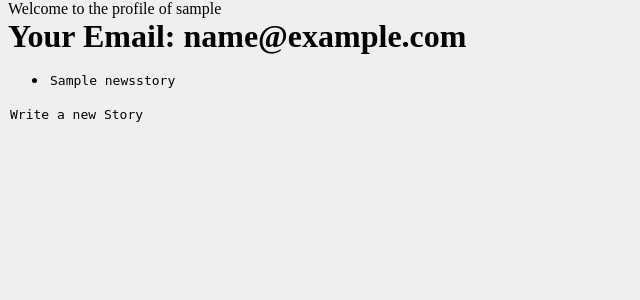
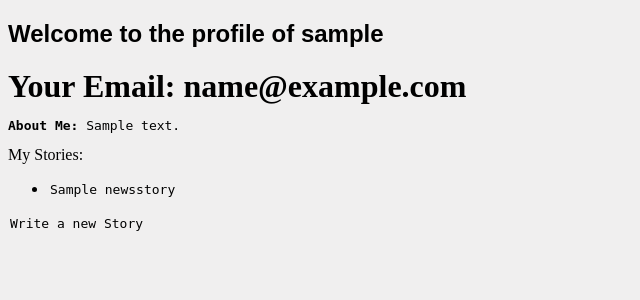
Before and after one commit to SheCodesAus/she-codes-django-news-project-ishajazmine, a Django app: page /users/1/ in a window 1280 px wide. Shown: the part 87-387 px from the top of the page, without its empty margins (0-640 px from the left). Run offline with Django 4.2, Linux system fonts and the light colour scheme; a user stored in the database is signed in; tables that the repository leaves empty hold one stand-in row (values such as "Sample post"); parts of the project's set-up code (start-up, migrations or seed data) failed here and were passed over; some web fonts are replaced.

Commit message:
180222
work aa 180222

```diff
--- a/she_codes_news/news/models.py
+++ b/she_codes_news/news/models.py
@@ -11,4 +11,5 @@ class NewsStory(models.Model):
     )
     pub_date = models.DateTimeField()
     content = models.TextField()
+    # image = models.UrlField(null=True, blank=True)
     # picture = models.UrlField(upload_to=settings.MEDIA_ROOT)
--- a/she_codes_news/news/urls.py
+++ b/she_codes_news/news/urls.py
@@ -6,6 +6,6 @@ app_name = 'news'
 urlpatterns = [
     path('', views.IndexView.as_view(), name='index'),
     path('<int:pk>/', views.StoryView.as_view(), name='story'),
-    # ^^what does this mean - primary key
+    # path('<int:pk>/edit', views.EditStoryView.as_view(), name='editStory'),
     path('add-story/', views.AddStoryView.as_view(),name='newStory'),
 ]
--- a/she_codes_news/users/forms.py
+++ b/she_codes_news/users/forms.py
@@ -5,9 +5,9 @@ from .models import CustomUser
 class CustomUserCreationForm(UserCreationForm):
     class Meta:
         model = CustomUser
-        fields = ['username', 'email']
+        fields = ['username', 'email', 'about_me', 'image']
 
 class CustomUserChangeForm(UserChangeForm):
     class Meta:
         model = CustomUser
-        fields = ['username', 'email']
+        fields = ['username', 'email', 'about_me', 'image']
--- a/she_codes_news/users/models.py
+++ b/she_codes_news/users/models.py
@@ -3,11 +3,19 @@ from django.db import models
 # Create your models here.
 from django.contrib.auth.models import AbstractUser
 from django.contrib.auth.models import User
+from django.urls import reverse
 
 class CustomUser(AbstractUser):
-    pass
+
+    about_me = models.TextField(blank=True)
+
+    image = models.URLField(null = True, blank = True)
+
     def __str__(self):
         return self.username
+
+    def get_absolute_url(self):
+        return reverse('users:profile', kwargs={'pk': self.pk})
 
 
 
--- a/she_codes_news/users/templates/users/userProfile.html
+++ b/she_codes_news/users/templates/users/userProfile.html
@@ -1,11 +1,16 @@
 {% extends 'base.html' %}
 {% block content %}
-<h>Welcome to the profile of {{customuser.username}} </h2>
-<h3>Your Email: {{customuser.email}}</h3>
+<h2>Welcome to the profile of {{user.username}} </h2>
+<h3>Your Email: {{user.email}}</h3>
 
 <div>
+    <p><strong>About Me:</strong>&nbsp{{user.about_me}}</p>
+</div>
+
+<div>
+    My Stories:
     <ul>
-    {% for story in customuser.newsstory_set.all %}
+    {% for story in user.newsstory_set.all %}
         {% comment %} {% if story is not "" %}
             <p>There are no stories to display.</p>
             {% comment %} Doesnt print when  there are no stories {% endcomment %}
@@ -16,6 +21,7 @@
     </ul>
 </div>
 
+
 <div>
     <a href="{% url 'news:newStory' %}">Write a new Story</a>
 </div>
--- a/she_codes_news/users/views.py
+++ b/she_codes_news/users/views.py
@@ -23,6 +23,15 @@ class CreateAccountView(CreateView):
     success_url = reverse_lazy('login')
     template_name = 'users/createAccount.html'
 
+    # def saveImage(request):
+    #     if request.method == "POST":
+    #         image = request.FILES.get('image')
+    #         new_image = <Image_Model>.objects.create(image = image
+    #     )
+
+    #     return redirect('/somewhere/')
+    # return render(request, 'new_image.html',)
+
 
 # class EditAccountView():
 #     form_class = UserCha
@@ -32,27 +41,24 @@ class CreateAccountView(CreateView):
 class ProfileView(LoginRequiredMixin, DetailView):
     model = CustomUser
     template_name = 'users/userProfile.html'
+    context_object_name = 'user'
 
 
     def get_context_data(self, **kwargs):
         context = super().get_context_data(**kwargs)
+        # context['all_stories'] = NewsStory.objects.filter(author=self.kwargs['pk'])
         context['user_stories'] = NewsStory.objects.filter(author=self.kwargs['pk'])
         return context
 
 
-    # def get_context_data(self, **kwargs):
-    #     context = super().get_context_data(**kwargs)
-    #     # context['user_stories'] = NewsStory.objects.filter(author=self.kwargs['pk'])
-    #     if NewsStory.objects.filter(author=self.kwargs['pk']) is not "":
-    #         context['user_stories'] = NewsStory.objects.filter(author=self.kwargs['pk'])
-    #     else:
-    #         context['user_stories'] = "no stories available"
-    #     return context
+# class UpdateProfileView(generic.UpdateView):
+#     model = CustomUser
+#     form_class = CustomUserCreationForm
+#     context_object_name = 'userForm'
+#     template_name = 'users/userUpdate.html'
 
-
-
-    # def profile_index(request):
-    #     logged_in_user = request.Cus
+#     def get_object(self, queryset=None):
+#         return self.request.user
 
 
 # ^requires user to log in before they can access user profile.
```
Also changed, not shown: she_codes_news/news/views.py (line endings or trailing spaces), she_codes_news/users/migrations/0002_customuser_about_me.py (added), she_codes_news/users/migrations/0003_customuser_image.py (added).
